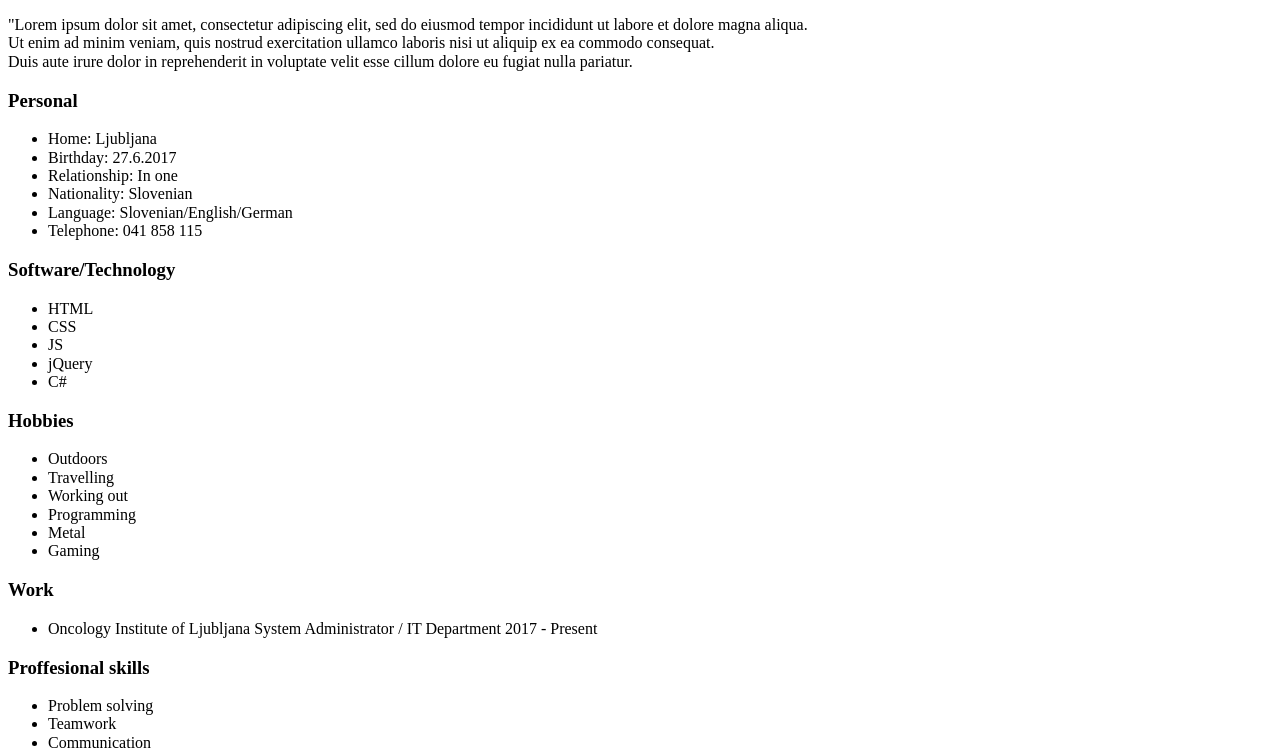
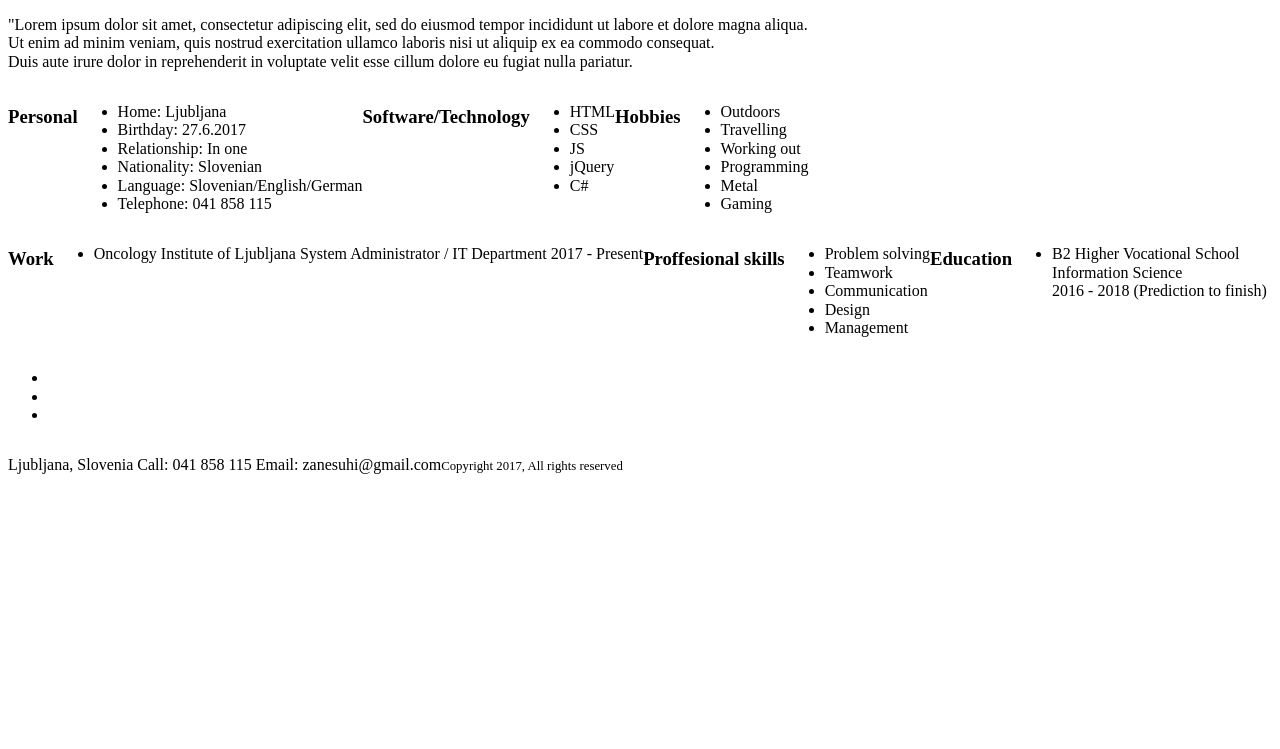
Before and after one commit to QuixoticSL/Resume, a plain HTML site: page index.html in a window 1280 px wide. Shown: the part 175-924 px from the top of the page. After the commit the page ends 800 px from the top, so only its background shows below. Drawn offline with Linux system fonts and the light colour scheme.

Commit message:
Trying...

```diff
--- a/style.css
+++ b/style.css
@@ -1,5 +1,11 @@
 /* Base styles */
 /* Objects */
+    nav,
+    header,
+    section,
+    footer {
+        display: flex;
+    }
 /* Components */
 /* State */
 /* Themes */
```
